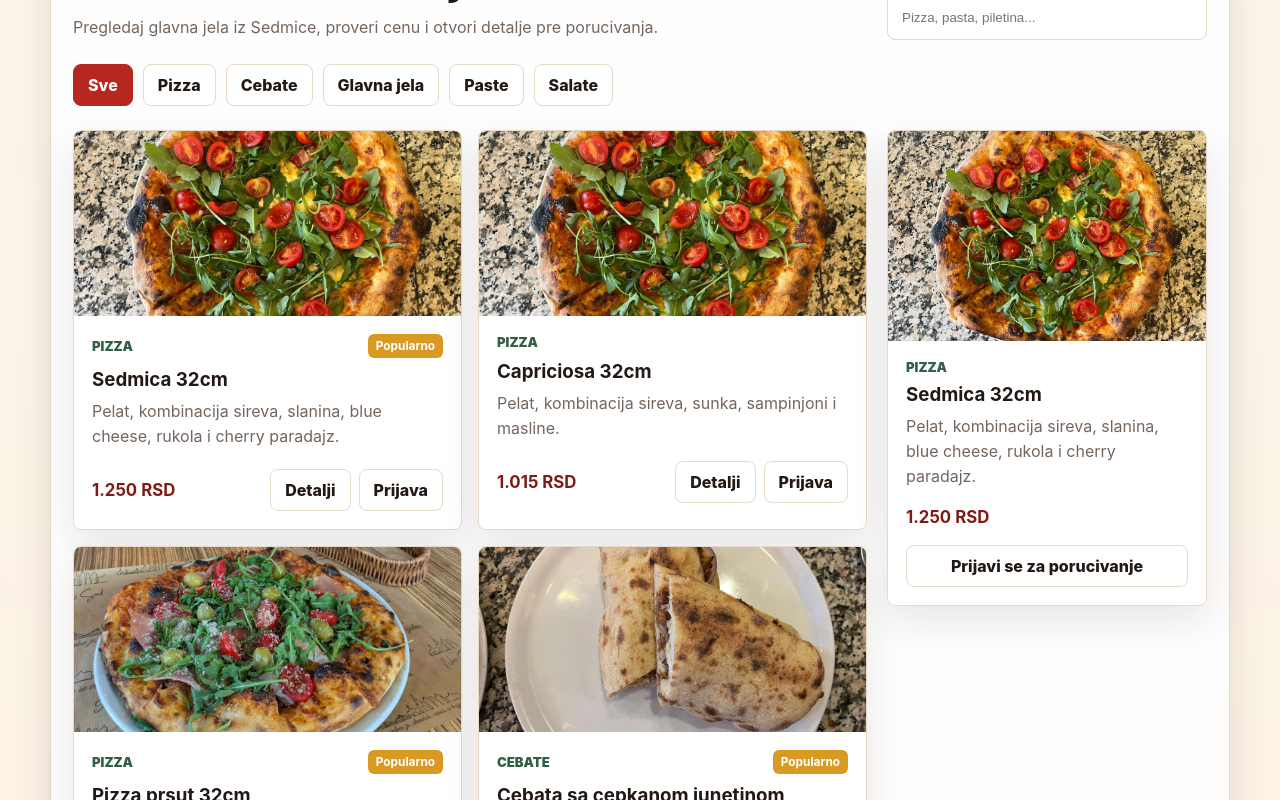
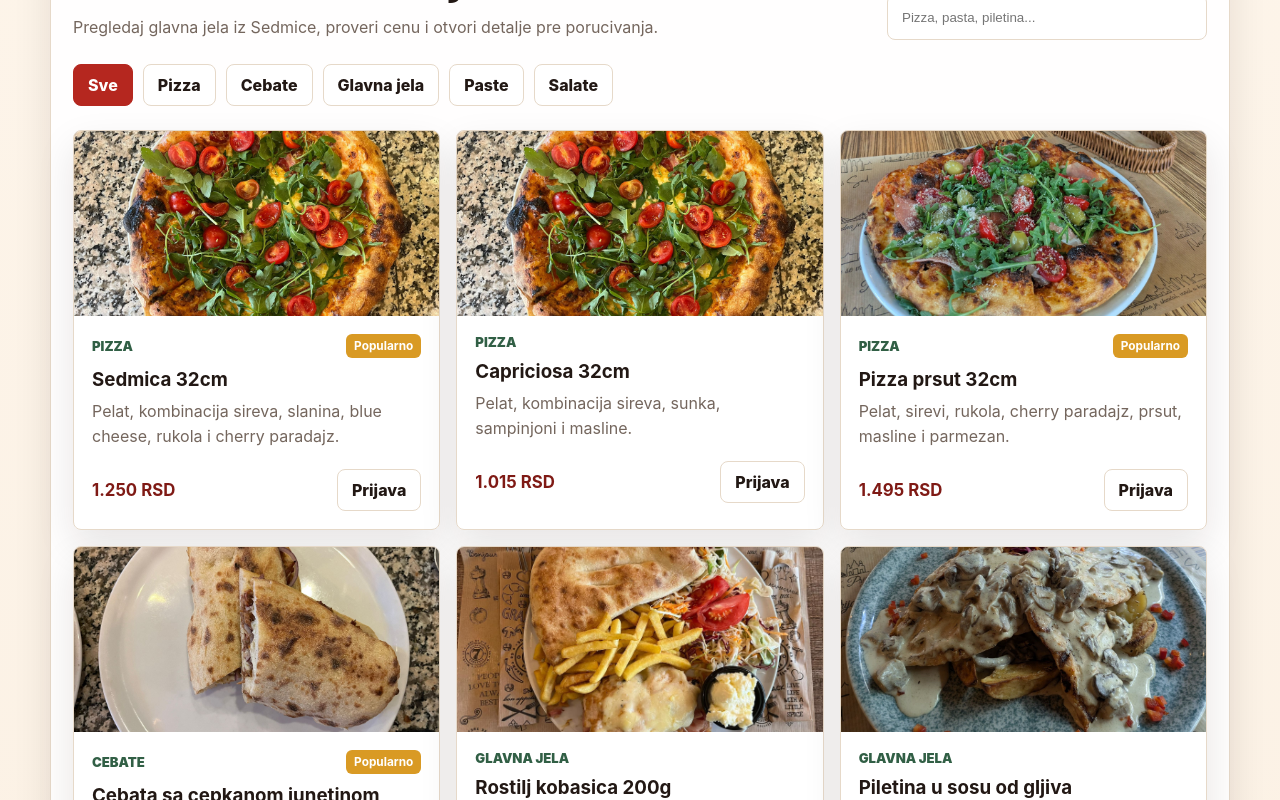
Before and after one commit to aleksandarstojsic/Veb-projekat---restoran, a React (Create React App) app in the folder client/: page / in a window 1280 px wide. Shown: the part 1320-2120 px from the top of the page. Built offline with nearby package versions, Linux system fonts and the light colour scheme.

Commit message:
Dodate korisnicke porudzbine

```diff
--- a/client/src/App.css
+++ b/client/src/App.css
@@ -202,10 +202,11 @@ main {
 .account-card,
 .menu-preview,
 .menu-card,
-.dish-details,
 .checkout-section,
 .cart-panel,
-.order-panel {
+.order-panel,
+.orders-section,
+.order-card {
   background: rgba(255, 255, 255, 0.94);
   border: 1px solid var(--line);
   border-radius: 8px;
@@ -363,6 +364,11 @@ main {
   color: var(--ink);
 }
 
+.account-card small {
+  color: var(--muted);
+  font-weight: 800;
+}
+
 .section-heading {
   display: flex;
   align-items: flex-end;
@@ -408,7 +414,6 @@ main {
 
 .category-tabs button,
 .menu-card-actions button,
-.wide-action,
 .option-group button,
 .quantity-controls button,
 .checkout-button {
@@ -425,7 +430,6 @@ main {
 .category-tabs button.is-active,
 .category-tabs button:hover,
 .menu-card-actions button:hover,
-.wide-action:hover,
 .option-group button.is-active,
 .option-group button:hover,
 .quantity-controls button:hover,
@@ -436,15 +440,12 @@ main {
 }
 
 .menu-layout {
-  display: grid;
-  grid-template-columns: minmax(0, 1fr) 320px;
-  gap: 20px;
-  align-items: start;
+  display: block;
 }
 
 .menu-grid {
   display: grid;
-  grid-template-columns: repeat(2, minmax(0, 1fr));
+  grid-template-columns: repeat(3, minmax(0, 1fr));
   gap: 16px;
 }
 
@@ -452,8 +453,7 @@ main {
   overflow: hidden;
 }
 
-.menu-card img,
-.dish-details img {
+.menu-card img {
   display: block;
   width: 100%;
   object-fit: cover;
@@ -475,8 +475,7 @@ main {
   margin-bottom: 10px;
 }
 
-.menu-card-top span,
-.dish-details span {
+.menu-card-top span {
   color: var(--green);
   font-size: 0.82rem;
   font-weight: 900;
@@ -491,21 +490,18 @@ main {
   font-size: 0.74rem;
 }
 
-.menu-card h3,
-.dish-details h3 {
+.menu-card h3 {
   margin: 0 0 8px;
 }
 
-.menu-card p,
-.dish-details p {
+.menu-card p {
   min-height: 52px;
   margin: 0;
   color: var(--muted);
   line-height: 1.55;
 }
 
-.menu-card-actions,
-.detail-row {
+.menu-card-actions {
   display: flex;
   align-items: center;
   justify-content: space-between;
@@ -520,47 +516,9 @@ main {
   gap: 8px;
 }
 
-.menu-card-actions b,
-.detail-row strong {
+.menu-card-actions b {
   color: var(--red-dark);
   font-size: 1.05rem;
-}
-
-.dish-details {
-  position: sticky;
-  top: 92px;
-  overflow: hidden;
-}
-
-.dish-details img {
-  height: 210px;
-}
-
-.dish-details span,
-.dish-details h3,
-.dish-details p,
-.detail-row {
-  margin-left: 18px;
-  margin-right: 18px;
-}
-
-.dish-details span {
-  display: block;
-  margin-top: 18px;
-  margin-bottom: 8px;
-}
-
-.dish-details p {
-  min-height: 0;
-}
-
-.detail-row {
-  padding-bottom: 18px;
-}
-
-.wide-action {
-  width: calc(100% - 36px);
-  margin: 0 18px 18px;
 }
 
 .checkout-section {
@@ -714,6 +672,76 @@ main {
   opacity: 0.55;
 }
 
+.order-message {
+  margin: 0;
+  padding: 12px;
+  color: var(--green);
+  background: #edf6ef;
+  border: 1px solid #c9e3ce;
+  border-radius: 8px;
+  font-weight: 800;
+}
+
+.orders-section {
+  margin-top: 22px;
+  padding: 22px;
+}
+
+.orders-section .eyebrow {
+  color: var(--red);
+}
+
+.orders-list {
+  display: grid;
+  gap: 14px;
+  margin-top: 20px;
+}
+
+.order-card {
+  display: grid;
+  grid-template-columns: minmax(0, 1.2fr) minmax(180px, 0.8fr) auto;
+  gap: 16px;
+  align-items: start;
+  padding: 18px;
+}
+
+.order-card span {
+  color: var(--green);
+  font-weight: 900;
+}
+
+.order-card h3,
+.order-card p,
+.order-card ul {
+  margin: 0;
+}
+
+.order-card h3 {
+  margin-top: 4px;
+}
+
+.order-card p,
+.order-card li {
+  color: var(--muted);
+}
+
+.order-card ul {
+  display: grid;
+  gap: 6px;
+  padding-left: 18px;
+}
+
+.order-card strong {
+  color: var(--red-dark);
+  white-space: nowrap;
+}
+
+.order-note {
+  grid-column: 1 / -1;
+  padding-top: 8px;
+  border-top: 1px solid var(--line);
+}
+
 @media (max-width: 860px) {
   .site-header {
     align-items: flex-start;
@@ -723,7 +751,6 @@ main {
   .hero,
   .intro-grid,
   .auth-section,
-  .menu-layout,
   .section-heading,
   .checkout-layout {
     grid-template-columns: 1fr;
@@ -741,8 +768,12 @@ main {
     width: 100%;
   }
 
-  .dish-details {
-    position: static;
+  .menu-grid {
+    grid-template-columns: repeat(2, minmax(0, 1fr));
+  }
+
+  .order-card {
+    grid-template-columns: 1fr;
   }
 }
 
--- a/client/src/App.js
+++ b/client/src/App.js
@@ -13,11 +13,12 @@ const restaurantInfo = {
 function App() {
   const [activeCategory, setActiveCategory] = useState('Sve');
   const [searchTerm, setSearchTerm] = useState('');
-  const [selectedItem, setSelectedItem] = useState(menuItems[0]);
   const [cartItems, setCartItems] = useState([]);
   const [deliveryMethod, setDeliveryMethod] = useState('Dostava');
   const [paymentMethod, setPaymentMethod] = useState('Kartica');
   const [orderNote, setOrderNote] = useState('');
+  const [orders, setOrders] = useState([]);
+  const [orderMessage, setOrderMessage] = useState('');
   const [authMode, setAuthMode] = useState('login');
   const [authForm, setAuthForm] = useState({
     name: '',
@@ -111,6 +112,36 @@ function App() {
     )));
   };
 
+  const createOrder = () => {
+    if (!isLoggedIn) {
+      setAuthNotice('Za potvrdu porudzbine prvo se prijavi.');
+      document.getElementById('prijava')?.scrollIntoView?.({ behavior: 'smooth' });
+      return;
+    }
+
+    if (cartItems.length === 0) {
+      setOrderMessage('Korpa je prazna. Izaberi jelo iz menija.');
+      return;
+    }
+
+    const nextOrder = {
+      id: `SED-${String(orders.length + 1).padStart(3, '0')}`,
+      createdAt: new Date().toLocaleDateString('sr-RS'),
+      items: cartItems,
+      total: cartTotal,
+      deliveryMethod,
+      paymentMethod,
+      note: orderNote.trim(),
+      status: 'Primljena',
+    };
+
+    setOrders((currentOrders) => [nextOrder, ...currentOrders]);
+    setCartItems([]);
+    setOrderNote('');
+    setOrderMessage(`Porudzbina ${nextOrder.id} je primljena.`);
+    document.getElementById('porudzbine')?.scrollIntoView?.({ behavior: 'smooth' });
+  };
+
   return (
     <div className="app">
       <header className="site-header">
@@ -126,6 +157,7 @@ function App() {
           <a href="#meni">Meni</a>
           <a href="#korpa">Korpa {cartCount > 0 && <span>{cartCount}</span>}</a>
           <a href="#prijava">{isLoggedIn ? 'Nalog' : 'Prijava'}</a>
+          <a href="#porudzbine">Porudzbine</a>
           <a href="#dostava">Dostava</a>
           <a href="#kontakt">Kontakt</a>
         </nav>
@@ -185,6 +217,7 @@ function App() {
             <div className="account-card">
               <span>{currentUser.role}</span>
               <strong>{currentUser.email}</strong>
+              <small>{orders.length === 1 ? '1 porudzbina' : `${orders.length} porudzbina`}</small>
               <button type="button" onClick={logout}>Odjavi se</button>
             </div>
           ) : (
@@ -297,9 +330,6 @@ function App() {
                     <div className="menu-card-actions">
                       <b>{item.price.toLocaleString('sr-RS')} RSD</b>
                       <span>
-                        <button type="button" onClick={() => setSelectedItem(item)}>
-                          Detalji
-                        </button>
                         <button type="button" onClick={() => addToCart(item)}>
                           {isLoggedIn ? 'Dodaj' : 'Prijava'}
                         </button>
@@ -309,19 +339,6 @@ function App() {
                 </article>
               ))}
             </div>
-
-            <aside className="dish-details" aria-label="Detalji jela">
-              <img src={selectedItem.image} alt={selectedItem.name} />
-              <span>{selectedItem.category}</span>
-              <h3>{selectedItem.name}</h3>
-              <p>{selectedItem.description}</p>
-              <div className="detail-row">
-                <strong>{selectedItem.price.toLocaleString('sr-RS')} RSD</strong>
-              </div>
-              <button className="wide-action" type="button" onClick={() => addToCart(selectedItem)}>
-                {isLoggedIn ? 'Dodaj u korpu' : 'Prijavi se za porucivanje'}
-              </button>
-            </aside>
           </div>
         </section>
 
@@ -414,11 +431,54 @@ function App() {
                 <span>{deliveryMethod}</span>
                 <strong>{paymentMethod}</strong>
               </div>
-              <button className="checkout-button" disabled={cartItems.length === 0} type="button">
-                Nastavi na porucivanje
+              {orderMessage && <p className="order-message">{orderMessage}</p>}
+              <button
+                className="checkout-button"
+                disabled={cartItems.length === 0}
+                type="button"
+                onClick={createOrder}
+              >
+                Potvrdi porudzbinu
               </button>
             </aside>
           </div>
+        </section>
+
+        <section className="orders-section" id="porudzbine">
+          <div className="section-heading">
+            <div>
+              <p className="eyebrow">Porudzbine</p>
+              <h2>Pregled porudzbina</h2>
+              <p>Ovde mozes da pratis porudzbine napravljene preko svog naloga.</p>
+            </div>
+          </div>
+
+          {!isLoggedIn ? (
+            <p className="empty-cart">Prijavi se da bi video svoje porudzbine.</p>
+          ) : orders.length === 0 ? (
+            <p className="empty-cart">Jos uvek nemas porudzbina.</p>
+          ) : (
+            <div className="orders-list">
+              {orders.map((order) => (
+                <article className="order-card" key={order.id}>
+                  <div>
+                    <span>{order.id}</span>
+                    <h3>{order.status}</h3>
+                    <p>{order.createdAt} · {order.deliveryMethod} · {order.paymentMethod}</p>
+                  </div>
+                  <ul>
+                    {order.items.map((item) => (
+                      <li key={item.id}>
+                        {item.quantity}x {item.name}
+                      </li>
+                    ))}
+                  </ul>
+                  {order.note && <p className="order-note">Napomena: {order.note}</p>}
+                  <strong>{order.total.toLocaleString('sr-RS')} RSD</strong>
+                </article>
+              ))}
+            </div>
+          )}
         </section>
       </main>
     </div>
```
Also changed, not shown: 1 other file (tests, documents, lock files or other folders).
